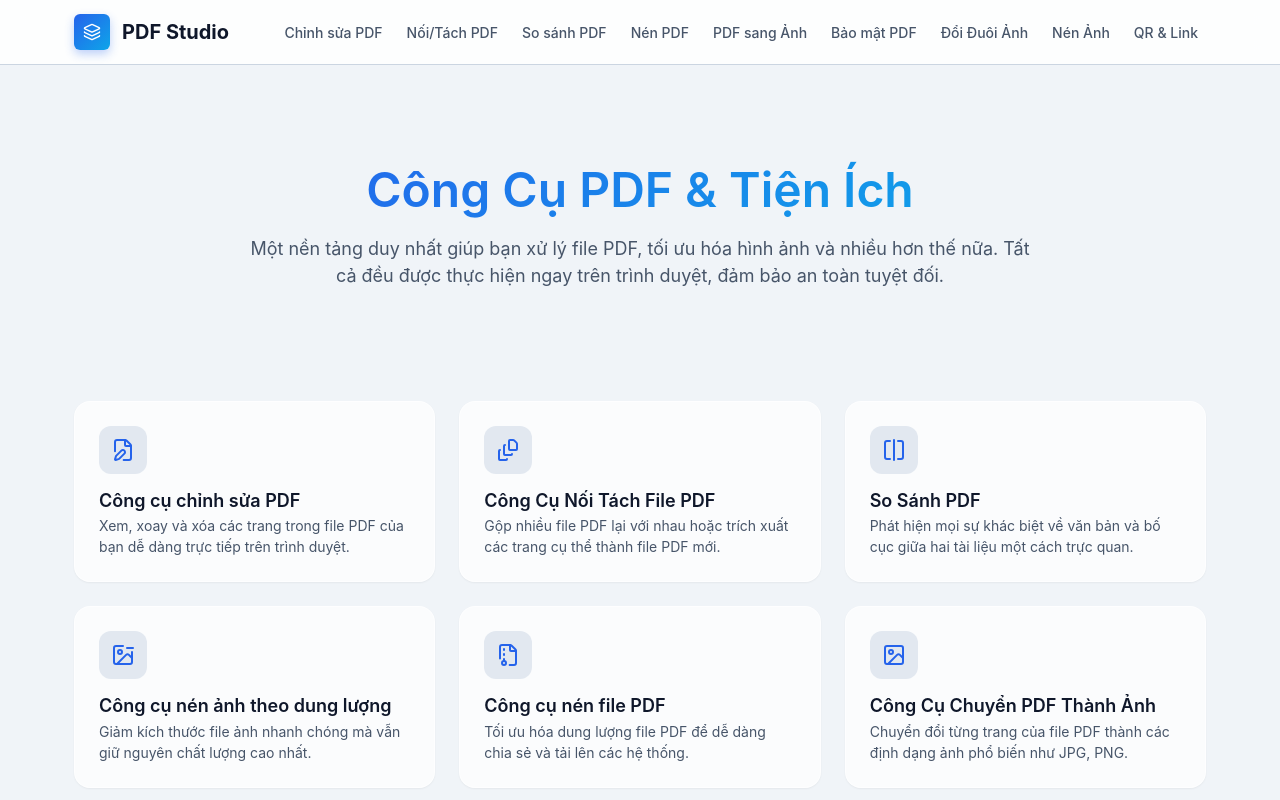
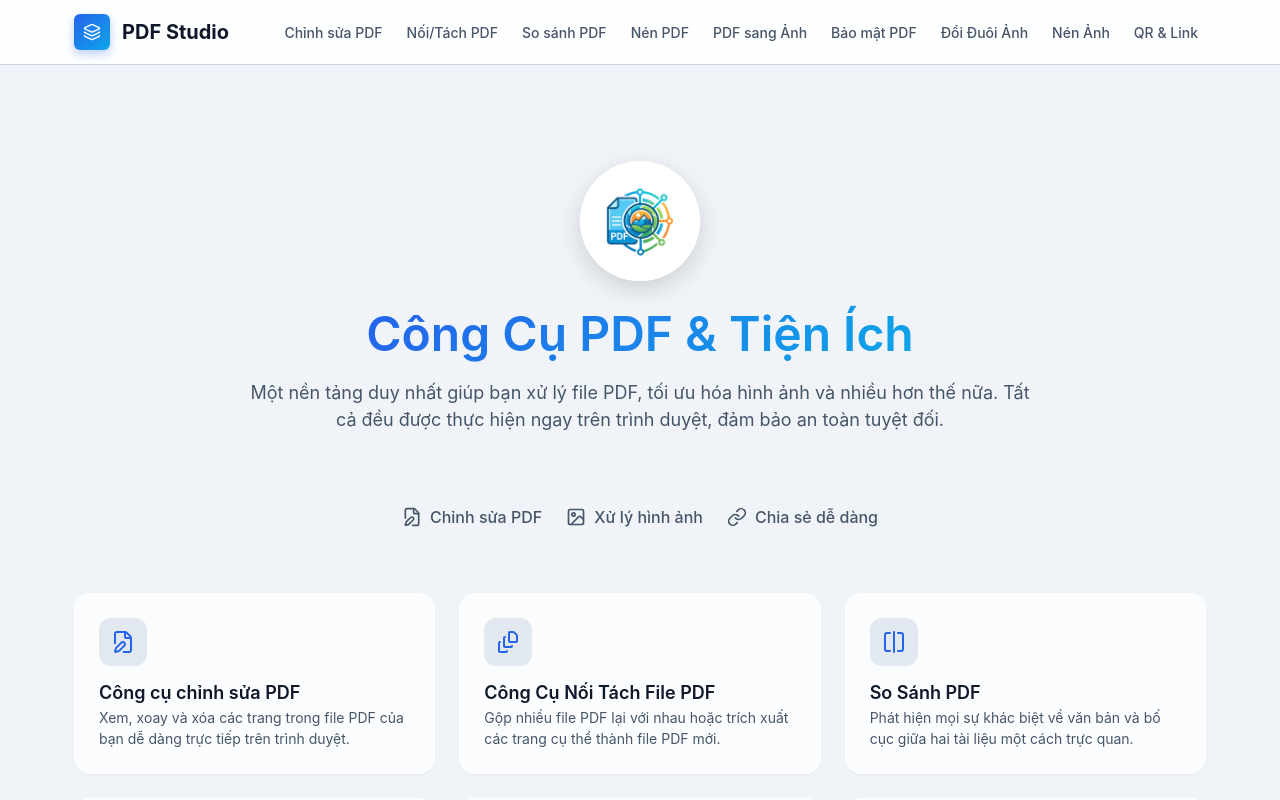
Before and after one commit to rchg2025/pdfstudio, a React (Vite) app: page / in a window 1280 px wide. Shown: the top 800 px of the page. Built offline with nearby package versions, Linux system fonts and the light colour scheme.

Commit message:
feat: update logo, favicon and add features list to Home

```diff
--- a/index.html
+++ b/index.html
@@ -2,7 +2,7 @@
 <html lang="en">
   <head>
     <meta charset="UTF-8" />
-    <link rel="icon" type="image/svg+xml" href="/favicon.svg" />
+    <link rel="icon" type="image/jpeg" href="/logo.jpg" />
     <meta name="viewport" content="width=device-width, initial-scale=1.0" />
     <title>PDF Studio - Các công cụ PDF và tiện ích</title>
     <meta name="description" content="Một nền tảng duy nhất giúp bạn xử lý file PDF, tối ưu hóa hình ảnh và nhiều hơn thế nữa. Tất cả đều được thực hiện ngay trên trình duyệt, đảm bảo an toàn tuyệt đối." />
--- a/src/pages/Home.tsx
+++ b/src/pages/Home.tsx
@@ -79,12 +79,22 @@ const tools = [
 const Home = () => {
   return (
     <div className="animate-fade-in">
-      <section className="home-hero">
+      <section className="home-hero" style={{ display: 'flex', flexDirection: 'column', alignItems: 'center' }}>
+        <img
+          src="/logo.jpg"
+          alt="PDF Studio Logo"
+          style={{ width: '120px', height: '120px', borderRadius: '50%', objectFit: 'cover', marginBottom: '1.5rem', boxShadow: '0 8px 24px rgba(0,0,0,0.15)' }}
+        />
         <h1 className="home-title text-gradient">Công Cụ PDF & Tiện Ích</h1>
         <p className="home-subtitle">
           Một nền tảng duy nhất giúp bạn xử lý file PDF, tối ưu hóa hình ảnh và nhiều hơn thế nữa.
           Tất cả đều được thực hiện ngay trên trình duyệt, đảm bảo an toàn tuyệt đối.
         </p>
+        <ul style={{ listStyle: 'none', padding: 0, display: 'flex', gap: '1.5rem', flexWrap: 'wrap', justifyContent: 'center', marginTop: '1.5rem', color: 'var(--text-secondary)', fontWeight: 500 }}>
+          <li style={{ display: 'flex', alignItems: 'center', gap: '0.5rem' }}><FileEdit size={20} /> Chỉnh sửa PDF</li>
+          <li style={{ display: 'flex', alignItems: 'center', gap: '0.5rem' }}><ImageIcon size={20} /> Xử lý hình ảnh</li>
+          <li style={{ display: 'flex', alignItems: 'center', gap: '0.5rem' }}><LinkIcon size={20} /> Chia sẻ dễ dàng</li>
+        </ul>
       </section>
 
       <section className="tools-grid">
```
Also changed, not shown: public/logo.jpg (added).
